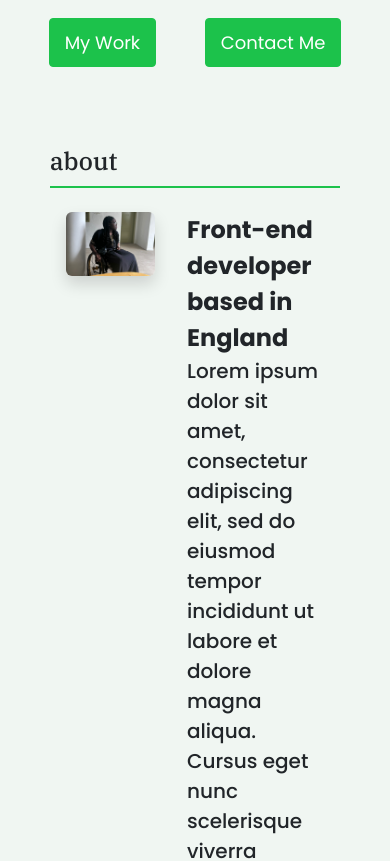
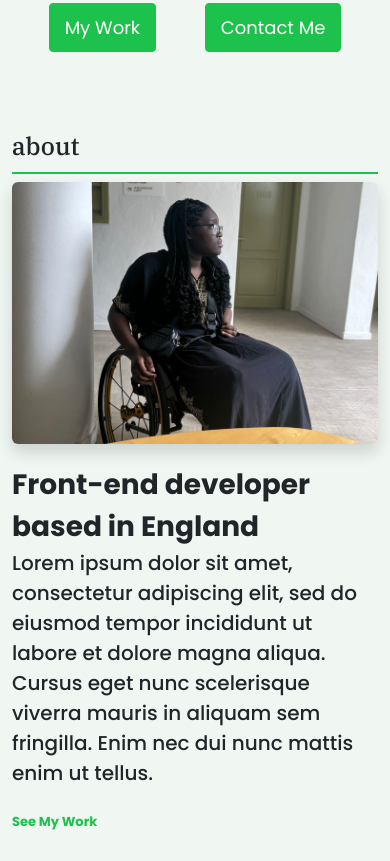
Before and after one commit to praiseokelade/official-portfolio, a plain HTML site: page index.html in a window 390 px wide. Shown: the part 551-1412 px from the top of the page. Drawn offline with nearby package versions, Linux system fonts and the light colour scheme.

Commit message:
Made homepage responsive

```diff
--- a/application/styles.css
+++ b/application/styles.css
@@ -18,6 +18,7 @@ h1 {
   font-style: normal;
   font-size: 90px;
   margin-bottom: 25px;
+  text-align: center;
 }
 
 h2 {
@@ -28,7 +29,7 @@ h2 {
 }
 
 h3 {
-  font-size: 36px;
+  font-size: 32px;
 }
 
 .header {
@@ -56,8 +57,8 @@ h3 {
   font-size: 18px;
 }
 
-.about-section {
-  margin: 0 50px;
+button:hover {
+  transform: scale(1.1);
 }
 
 .about-description {
@@ -66,13 +67,25 @@ h3 {
   border-bottom: 2px solid var(--branding-color);
 }
 
-strong {
-  font-size: 24px;
+.about-paragraph {
+  margin-top: 20px;
+  font-size: 20px;
 }
 
-p {
-  font-size: 20px;
-  line-height: 1.5;
+strong {
+  font-size: 28px;
+}
+
+a {
+  color: var(--branding-color);
+  text-decoration: none;
+  font-weight: bold;
+  font-size: 13px;
+}
+
+a:hover {
+  text-decoration: underline;
+  cursor: pointer;
 }
 
 .social-media-footer {
@@ -86,3 +99,16 @@ p {
 h5 {
   font-size: 15px;
 }
+
+@media (min-width: 400px) {
+  h1 {
+    font-size: 65px;
+  }
+  h3 {
+    font-size: 24px;
+  }
+  strong,
+  p {
+    font-size: 18px;
+  }
+}
--- a/index.html
+++ b/index.html
@@ -39,17 +39,18 @@
         </div>
       </div>
     </div>
-    <div class="about-section mt-3">
+
+    <div class="about-section mt-3 container">
       <h2>about</h2>
-      <div class="about-description d-flex">
-        <div class="profile-picture m-3">
+      <div class="about-description row">
+        <div class="profile-picture col-md-6">
           <img
             src="images/IMG-20231206-WA0043.jpg"
             alt="Praise Okelade"
             class="rounded img-fluid shadow"
           />
         </div>
-        <div class="m-3 about-paragraph">
+        <div class="about-paragraph col-md-6">
           <div><strong>Front-end developer based in England</strong></div>
           <p>
             Lorem ipsum dolor sit amet, consectetur adipiscing elit, sed do
```
